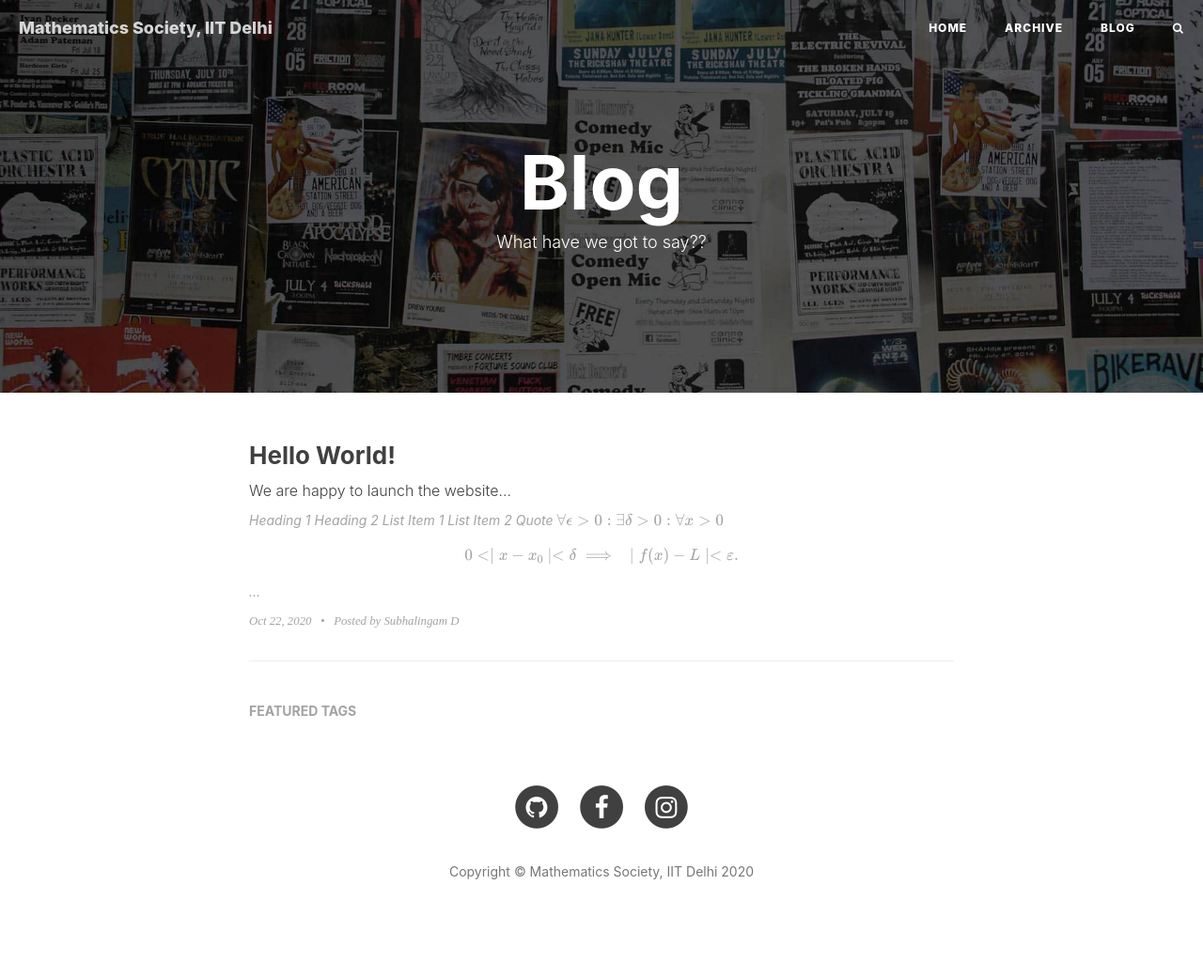
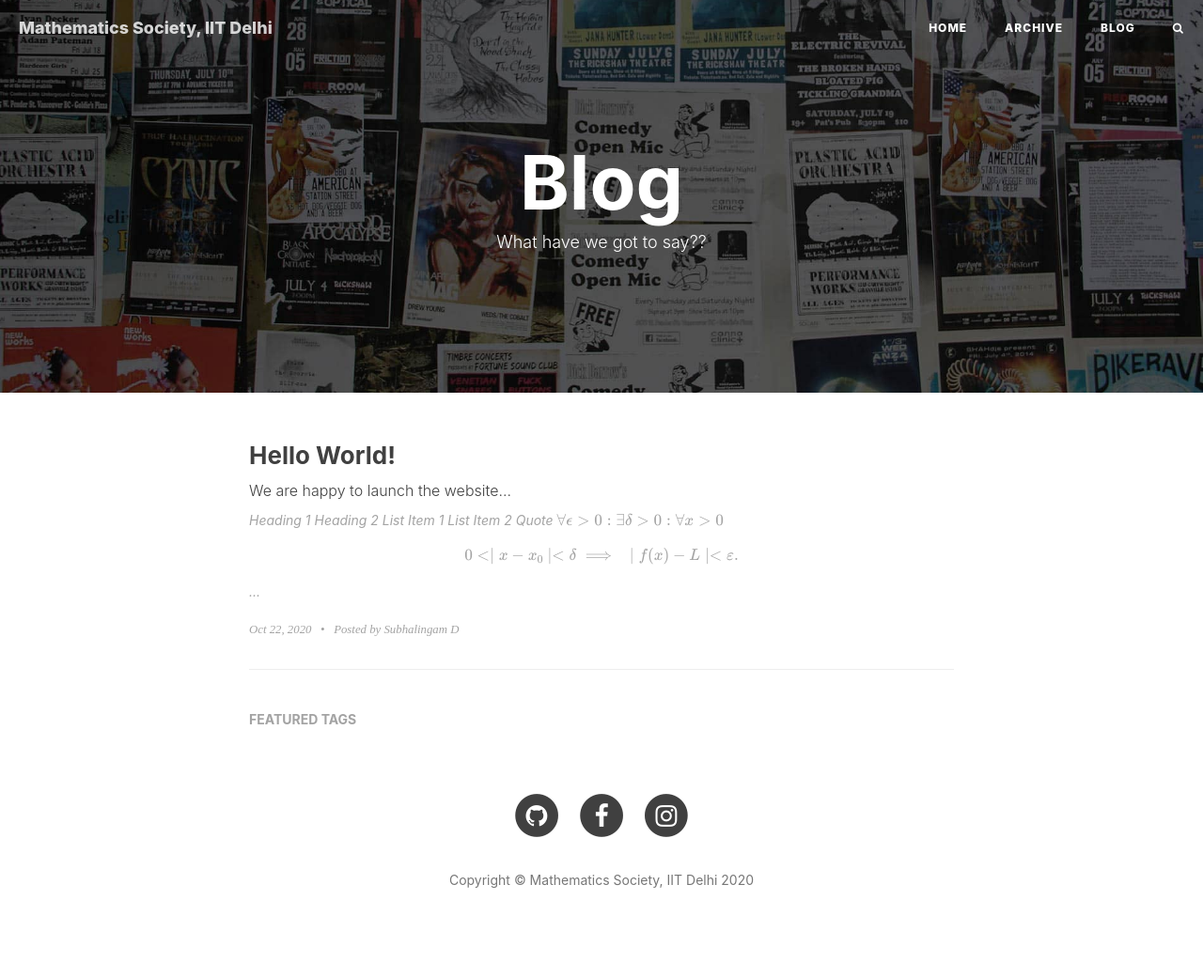
Before and after one commit to mathsociitd/blog, a Jekyll site: the page built from index.html, in a window 1280 px wide. Shown: the whole page at 94% size. Built offline with Jekyll 4.4.1, drawn with Linux system fonts in a browser that asks for light colours; nearby versions of some CDN libraries; formulas are drawn with MathJax 3; the list of posts is cut into pages by our own code; comment, search, counter and statistics services are not loaded.

Commit message:
Update index.html

```diff
--- a/index.html
+++ b/index.html
@@ -23,7 +23,7 @@
             {% endif %}
         </div>
     </a>
-    <p class="post-meta" style="font-size:0.8em; margin-top:9px;">
+    <p class="post-meta" style="font-size:0.8em; padding-top:18px;">
         {{ post.date | date: "%b %-d, %Y" }} &nbsp; • &nbsp; {% if post.author %}Posted by {{ post.author }}{% endif %}
     </p>
 </div>
```
